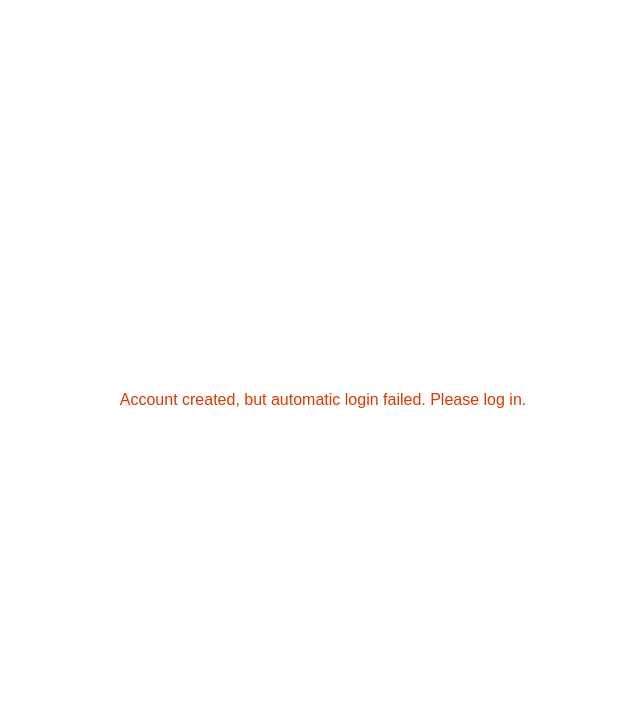
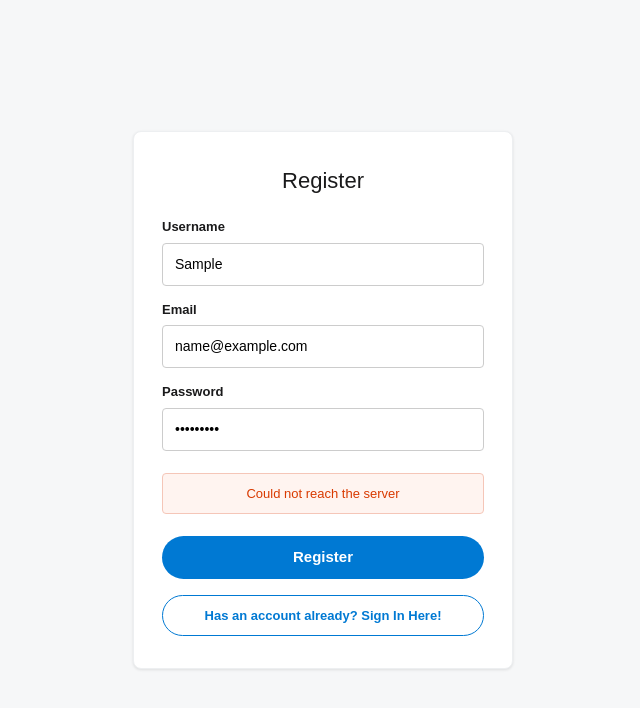
Before and after one commit to dtl915/Reddit_Clone, a React (Vite) app in the folder frontend/: page /auth/register in a window 1280 px wide. Both pictures are taken after typing "Sample", "name@example.com", "Sample123" into the empty fields and a click on the button "Register". Shown: the top 708 px of the page, without its empty margins (317-957 px from the left). Built offline with nearby package versions, Linux system fonts and the light colour scheme; no server answers.

Commit message:
enhance error handling and loading states in Login and Register components

```diff
--- a/frontend/src/pages/Login.css
+++ b/frontend/src/pages/Login.css
@@ -100,3 +100,14 @@
 .auth-error {
     color: #d93a00;
 }
+
+.auth-form-error {
+    margin-top: 8px;
+    padding: 10px 12px;
+    font-size: 13px;
+    color: #d93a00;
+    background-color: #fff4f0;
+    border: 1px solid #f5c6b8;
+    border-radius: 4px;
+    text-align: center;
+}
--- a/frontend/src/pages/Login.tsx
+++ b/frontend/src/pages/Login.tsx
@@ -2,36 +2,40 @@ import { useState } from "react"
 import { useNavigate } from "react-router-dom";
 import "./Login.css";
 import { useAuth } from "../auth/useAuth";
+import { ApiError } from "../api/client";
 
 export function Login() {
     const [loading, setLoading] = useState(false);
     const [error, setError] = useState<string | null>(null);
     const navigate = useNavigate();
     const { login } = useAuth();
-
-    if (error)
-        return <div className="auth-status auth-error">{error}</div>
-    if (loading)
-        return <div className="auth-status">Loading...</div>
-
     return <div className="auth-page">
         <title>Login</title>
         <div className="auth-card">
             <h1>Login</h1>
-            <form className="auth-form" action={async (formData: FormData) => {
+            <form className="auth-form" onSubmit={async (event) => {
+                event.preventDefault();
+                const formData = new FormData(event.currentTarget);
                 setLoading(true);
-                const email = formData.get("email");
-                const password = formData.get("password");
-
-                if (typeof email !== "string" || typeof password !== "string") {
-                    throw TypeError
+                const email = formData.get("email")?.toString().trim();
+                const password = formData.get("password")?.toString();
+                if (!email || !password || !password.trim()) {
+                    setError("Please fill out all fields");
+                    setLoading(false);
+                    return;
                 }
 
                 try {
                     await login({ email: email, password: password });
                     navigate("/auth/me");
                 } catch (error) {
-                    setError(error instanceof Error ? error.message : "Unkown Error");
+                    if (error instanceof ApiError) {
+                        setError(error.message);
+                    }
+                    else {
+                        setError("Something went wrong. Please try again.");
+                        console.error(error);
+                    }
                 } finally {
                     setLoading(false);
                 }
@@ -44,7 +48,8 @@ export function Login() {
                     <label htmlFor="password">Password</label>
                     <input type="password" id="password" name="password" />
                 </div>
-                <button type="submit" className="auth-submit">Login</button>
+                {error !== null && <div className="auth-form-error" role="alert">{error}</div>}
+                <button type="submit" disabled={loading} className="auth-submit">{loading ? "Loading..." : "Login"}</button>
             </form>
             <button className="auth-switch" onClick={() => {
                 navigate("/auth/register")
--- a/frontend/src/pages/Register.css
+++ b/frontend/src/pages/Register.css
@@ -83,3 +83,14 @@
 .auth-error {
     color: #d93a00;
 }
+
+.auth-form-error {
+    margin-top: 8px;
+    padding: 10px 12px;
+    font-size: 13px;
+    color: #d93a00;
+    background-color: #fff4f0;
+    border: 1px solid #f5c6b8;
+    border-radius: 4px;
+    text-align: center;
+}
--- a/frontend/src/pages/Register.tsx
+++ b/frontend/src/pages/Register.tsx
@@ -1,9 +1,9 @@
 import { useState } from "react";
 import { register } from "../api/auth";
 import { useNavigate } from "react-router-dom";
-import { setToken } from "../api/tokenStorage";
 import "./Register.css";
 import { useAuth } from "../auth/useAuth";
+import { ApiError } from "../api/client";
 
 export function Register() {
     const [error, setError] = useState<string | null>(null);
@@ -11,31 +11,51 @@ export function Register() {
     const navigate = useNavigate()
 
     const { login } = useAuth();
-    if (error)
-        return <div className="auth-status auth-error">{error}</div>
-    if (loading)
-        return <div className="auth-status">Loading...</div>
-
     return <div className="auth-page">
         <title>Register</title>
         <div className="auth-card">
             <h1>Register</h1>
-            <form className="auth-form" action={async (formData: FormData) => {
+            <form className="auth-form" onSubmit={async (event) => {
+                event.preventDefault();
+                const formData = new FormData(event.currentTarget);
+                setLoading(true);
+                setError(null);
+                const username = formData.get("username")?.toString()?.trim();
+                const email = formData.get("email")?.toString()?.trim();
+                const password = formData.get("password")?.toString();
+                if (!username || !email || !password || !password.trim()) {
+                    setError("Please fill out all fields");
+                    setLoading(false);
+                    return;
+                }
+
+
                 try {
-                    const username = formData.get("username");
-                    const email = formData.get("email");
-                    const password = formData.get("password");
+                    await register({ username, email, password });
+                } catch (err) {
+                    if (err instanceof ApiError) {
+                        setError(err.message);
+                    }
+                    else {
+                        setError("Something went wrong. Please try again.");
+                        console.error(err);
+                    }
+                    setLoading(false);
+                    return;
+                }
 
-                    if (typeof username !== "string" || typeof email !== "string" || typeof password !== "string")
-                        throw TypeError
+                try {
+                    await login({ email, password });
+                    navigate("/auth/me");
+                } catch (err) {
+                    if (err instanceof ApiError) {
+                        setError("Your account is created, but logging failed (" + err.message + "). Please log in.");
+                    }
+                    else {
 
-                    await register({ username: username, email: email, password: password });
-
-                    login({ email: email, password: password });
-                    navigate("/auth/me");
-
-                } catch {
-                    setError("Account created, but automatic login failed. Please log in.");
+                        setError("Your account is created, but logging failed (unknown error). Please log in.")
+                        console.error(err);
+                    }
                 } finally {
                     setLoading(false);
                 }
@@ -52,7 +72,8 @@ export function Register() {
                     <label htmlFor="password">Password</label>
                     <input type="password" id="password" name="password" />
                 </div>
-                <button type="submit" className="auth-submit">Register</button>
+                {error !== null && <div className="auth-form-error" role="alert">{error}</div>}
+                <button type="submit" disabled={loading} className="auth-submit">{loading ? "Loading..." : "Register"}</button>
             </form>
             <button className="auth-switch" onClick={() => {
                 navigate("/auth/login")
```
